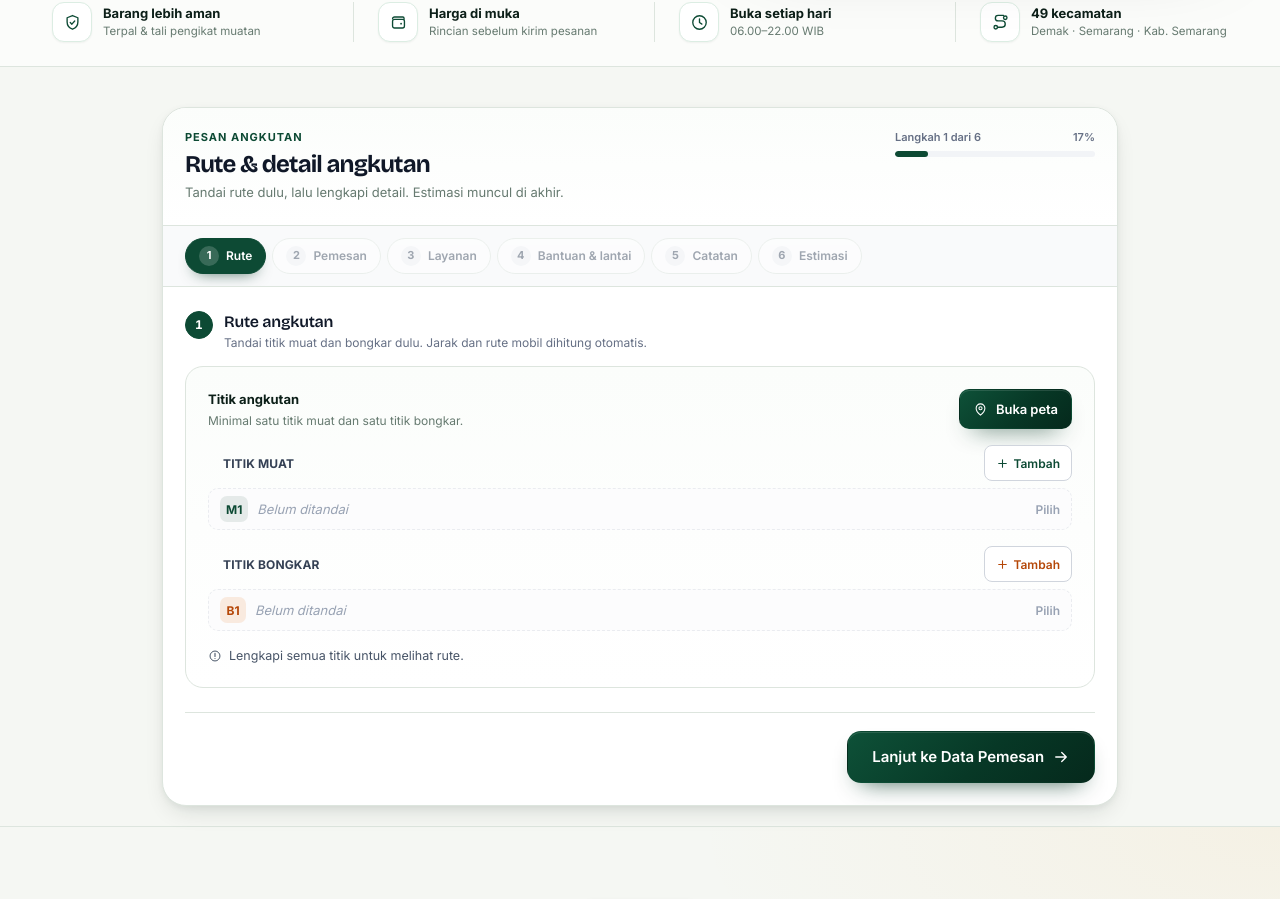
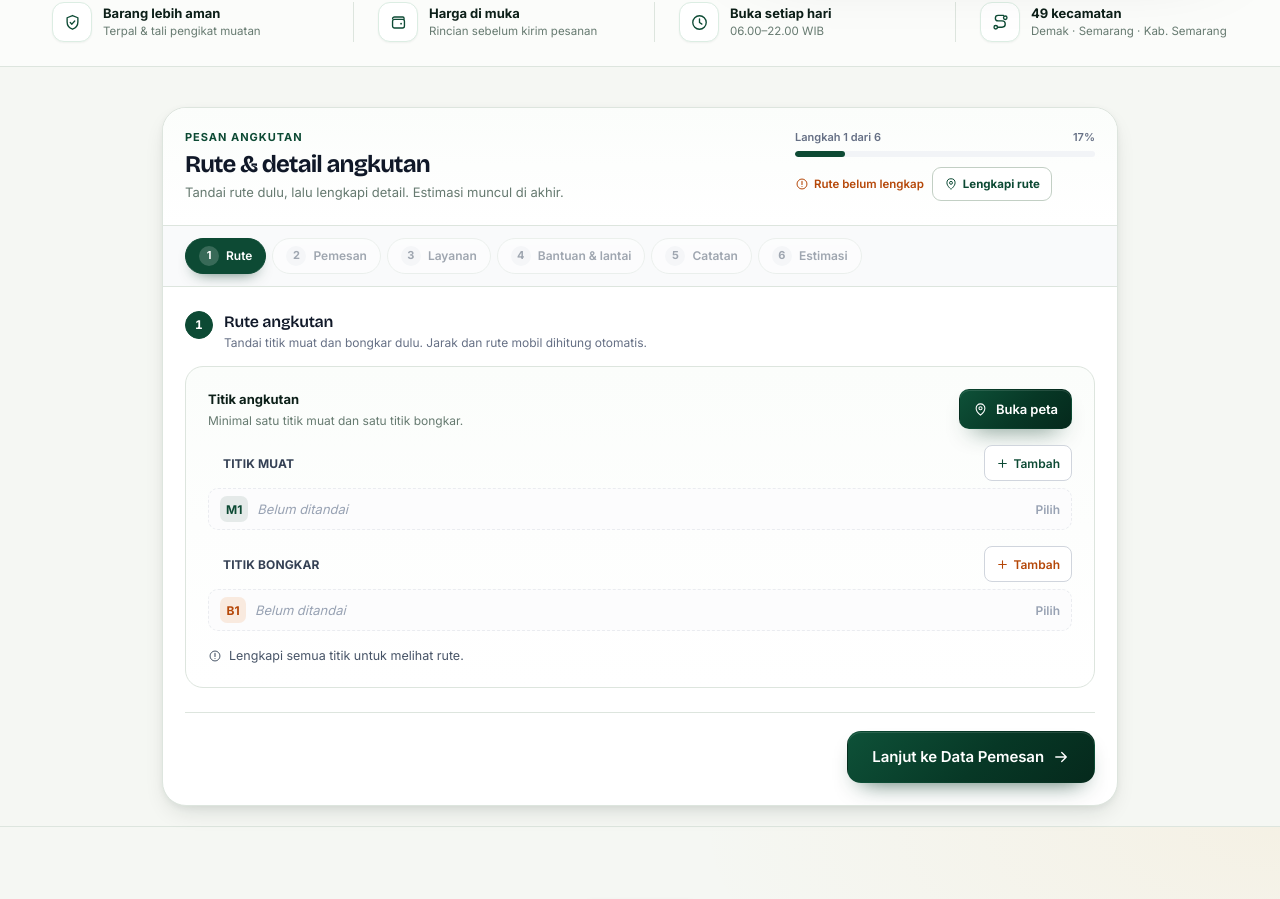
Before and after one commit to nyawijicode/jasa-angkut-slamet, a React (Vite) app: page /#kontak in a window 1280 px wide. Shown: the part 772-1671 px from the top of the page. Built offline with nearby package versions, Linux system fonts and the light colour scheme.

Commit message:
feat:rute
feat:rute

```diff
--- a/src/pages/Home.tsx
+++ b/src/pages/Home.tsx
@@ -1450,6 +1450,12 @@ export default function Home() {
     };
   }, [plan, routeStatus]);
 
+  const routeSummaryLabel = !allStopsSet
+    ? "Rute belum lengkap"
+    : routeStatus === "ready" && routeSummary
+      ? `${stops.length} titik · ${routeSummary.km.toFixed(1)} km`
+      : `${stops.length} titik · rute disiapkan`;
+
   function updateStopPoint(
     id: string,
     lat: number,
@@ -1685,6 +1691,18 @@ export default function Home() {
     openMap(target?.id);
   }
 
+  function handleRouteShortcut() {
+    if (allStopsSet) {
+      openRouteMap();
+      return;
+    }
+    if (step !== 1) {
+      goToStep(1);
+      return;
+    }
+    openRouteMap();
+  }
+
   const showMobileBar = !mapOpen && !galleryOpen;
 
   return (
@@ -2272,12 +2290,15 @@ export default function Home() {
                   akhir.
                 </p>
               </div>
+              <div className="panel-head-side">
                 <div className="progress">
                   <div className="progress-label">
                     <span>
                       Langkah {step} dari {wizardSteps.length}
                     </span>
-                  <span>{Math.round((step / wizardSteps.length) * 100)}%</span>
+                    <span>
+                      {Math.round((step / wizardSteps.length) * 100)}%
+                    </span>
                   </div>
                   <div
                     className="progress-track"
@@ -2291,6 +2312,28 @@ export default function Home() {
                       className="progress-fill"
                       style={{ width: `${(step / wizardSteps.length) * 100}%` }}
                     />
+                  </div>
+                </div>
+
+                <div className="panel-route">
+                  <span
+                    className={`panel-route-summary${allStopsSet ? "" : " is-empty"}`}
+                  >
+                    {allStopsSet ? (
+                      <IconRoute size={14} />
+                    ) : (
+                      <IconAlert size={14} />
+                    )}
+                    {routeSummaryLabel}
+                  </span>
+                  <button
+                    type="button"
+                    className="panel-route-btn"
+                    onClick={handleRouteShortcut}
+                  >
+                    <IconMapPin size={14} />
+                    {allStopsSet ? "Lihat rute" : "Lengkapi rute"}
+                  </button>
                 </div>
               </div>
             </div>
--- a/src/styles/refresh.css
+++ b/src/styles/refresh.css
@@ -680,6 +680,77 @@
   font-size: 0.8125rem;
 }
 
+.panel-head-side {
+  display: grid;
+  flex: 1 1 230px;
+  gap: 10px;
+  min-width: 0;
+  max-width: 300px;
+  margin-left: auto;
+}
+
+.panel-head-side .progress {
+  flex: none;
+  width: 100%;
+  max-width: none;
+  min-width: 0;
+}
+
+.panel-route {
+  display: flex;
+  flex-wrap: wrap;
+  align-items: center;
+  gap: 8px;
+}
+
+.panel-route-summary {
+  display: inline-flex;
+  align-items: center;
+  gap: 5px;
+  min-width: 0;
+  color: var(--ink-soft);
+  font-size: 0.71875rem;
+  font-weight: 600;
+  line-height: 1.3;
+}
+
+.panel-route-summary svg {
+  flex: none;
+  color: var(--forest);
+}
+
+.panel-route-summary.is-empty,
+.panel-route-summary.is-empty svg {
+  color: #b54708;
+}
+
+.panel-route-btn {
+  display: inline-flex;
+  flex: none;
+  align-items: center;
+  gap: 5px;
+  min-height: 34px;
+  padding: 6px 11px;
+  border: 1px solid var(--line-strong);
+  border-radius: 9px;
+  background: var(--surface);
+  color: var(--forest);
+  font-size: 0.71875rem;
+  font-weight: 700;
+  transition: background-color 0.16s ease, border-color 0.16s ease,
+    color 0.16s ease;
+}
+
+.panel-route-btn:hover {
+  border-color: var(--forest);
+  background: var(--brand-50);
+}
+
+.panel-route-btn:focus-visible {
+  outline: 2px solid var(--focus);
+  outline-offset: 2px;
+}
+
 .panel-body {
   padding: 0 22px 22px;
 }
@@ -1790,7 +1861,9 @@
 }
 
 @media (max-width: 1023px) {
-  .fab-dock {
+  /* Mobile bar already carries WhatsApp + order CTA. */
+  .fab-wa,
+  .fab-order {
     display: none;
   }
 }
@@ -1874,6 +1947,17 @@
     padding: 18px;
   }
 
+  .panel-head-side {
+    flex-basis: 100%;
+    width: 100%;
+    max-width: none;
+    margin-left: 0;
+  }
+
+  .panel-route {
+    justify-content: space-between;
+  }
+
   .panel-body {
     padding: 0 16px 18px;
   }
@@ -2013,6 +2097,18 @@
 }
 
 @media (max-width: 359px) {
+  .panel-route {
+    gap: 6px;
+  }
+
+  .panel-route-summary {
+    font-size: 0.7rem;
+  }
+
+  .panel-route-btn {
+    padding-inline: 9px;
+  }
+
   .mobile-bar {
     gap: 8px;
     padding-inline: 12px;
```
Lines whose indentation alone changed are shown as unchanged.
